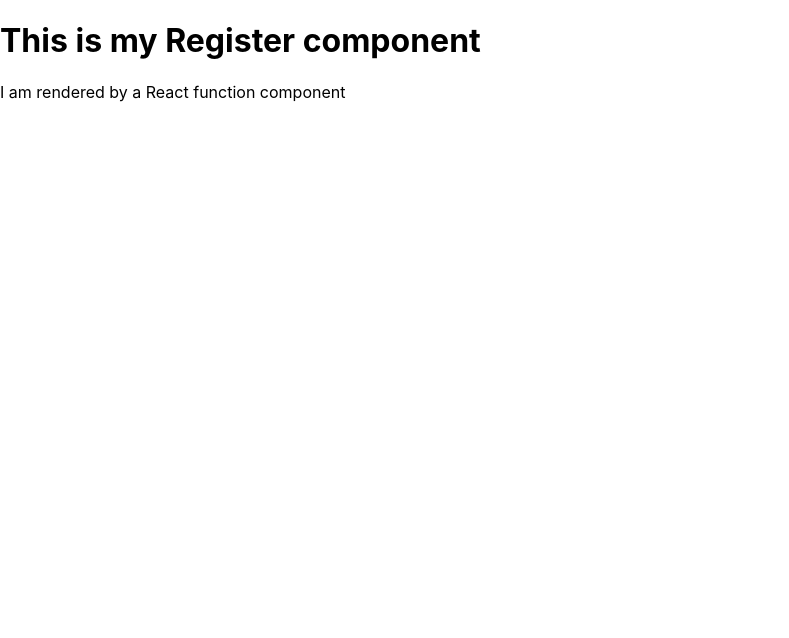
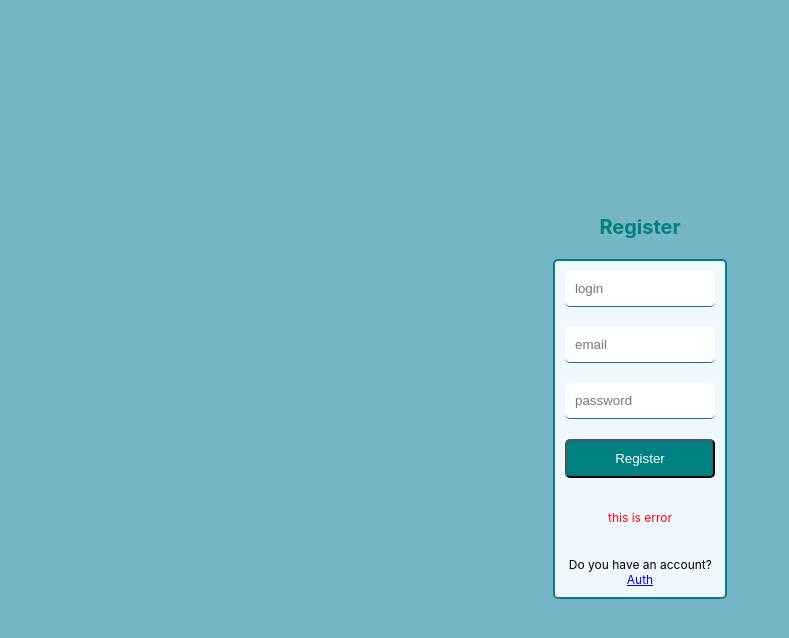
Before and after one commit to kozakevich13/mcraft-client, a React (Create React App) app: page /register in a window 1280 px wide. Shown: the top 638 px of the page, without its empty margins (0-789 px from the left). Built offline with nearby package versions, Linux system fonts and the light colour scheme.

Commit message:
add page register

```diff
--- a/src/pages/Login.jsx
+++ b/src/pages/Login.jsx
@@ -5,8 +5,8 @@ const Login = () => {
     <div className="auth">
       <h1>Login</h1>
       <form>
-        <input type="text" placeholder="login" />
-        <input type="password" placeholder="password" />
+        <input required type="text" placeholder="login" />
+        <input required type="password" placeholder="password" />
         <button>Login</button>
         <p>this is error</p>
         <span>
--- a/src/pages/Register.jsx
+++ b/src/pages/Register.jsx
@@ -1,8 +1,19 @@
+import { Link } from "react-router-dom";
+
 const Register = () => {
   return (
-    <div>
-      <h1>This is my Register component</h1>
-      <p>I am rendered by a React function component</p>
+    <div className="auth">
+      <h1>Register</h1>
+      <form>
+        <input required type="text" placeholder="login" />
+        <input required type="email" placeholder="email" />
+        <input required type="password" placeholder="password" />
+        <button>Register</button>
+        <p>this is error</p>
+        <span>
+          Do you have an account?<Link to={"/login"}>Auth</Link>
+        </span>
+      </form>
     </div>
   );
 };
```
